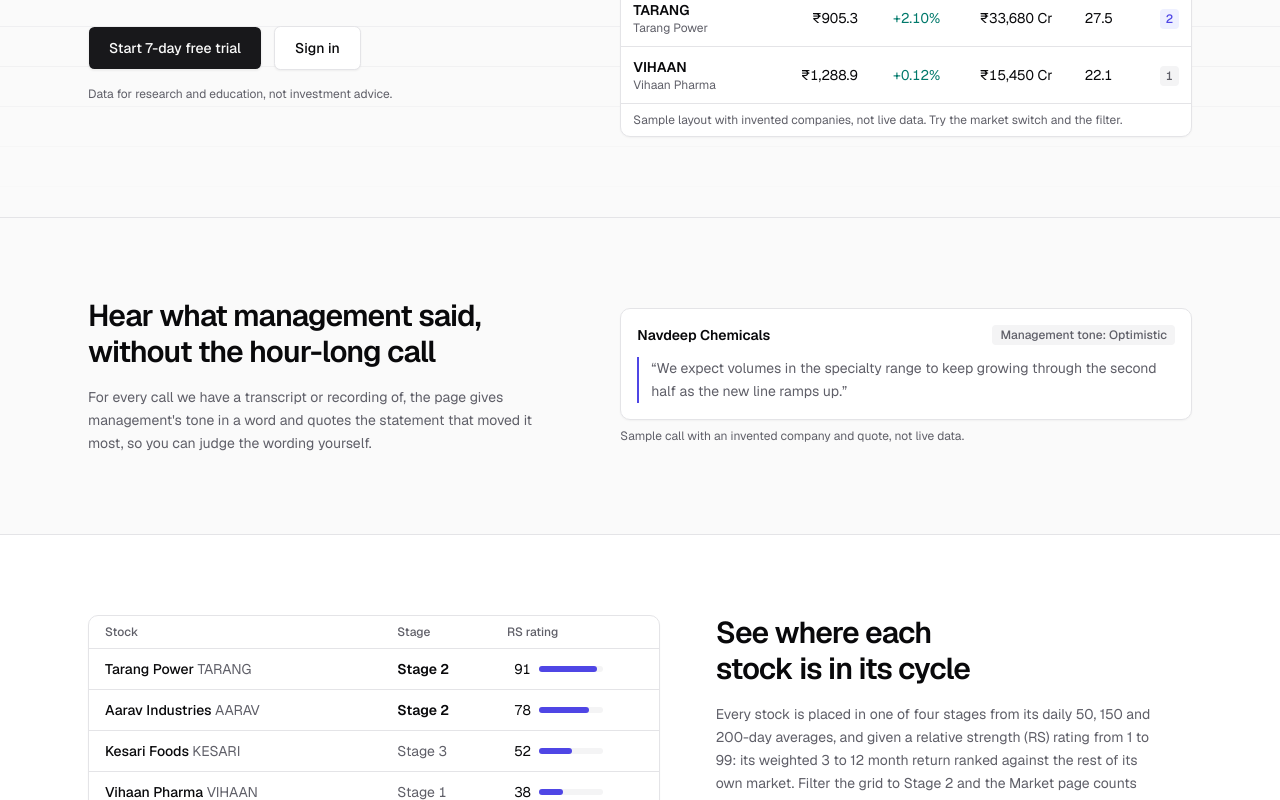
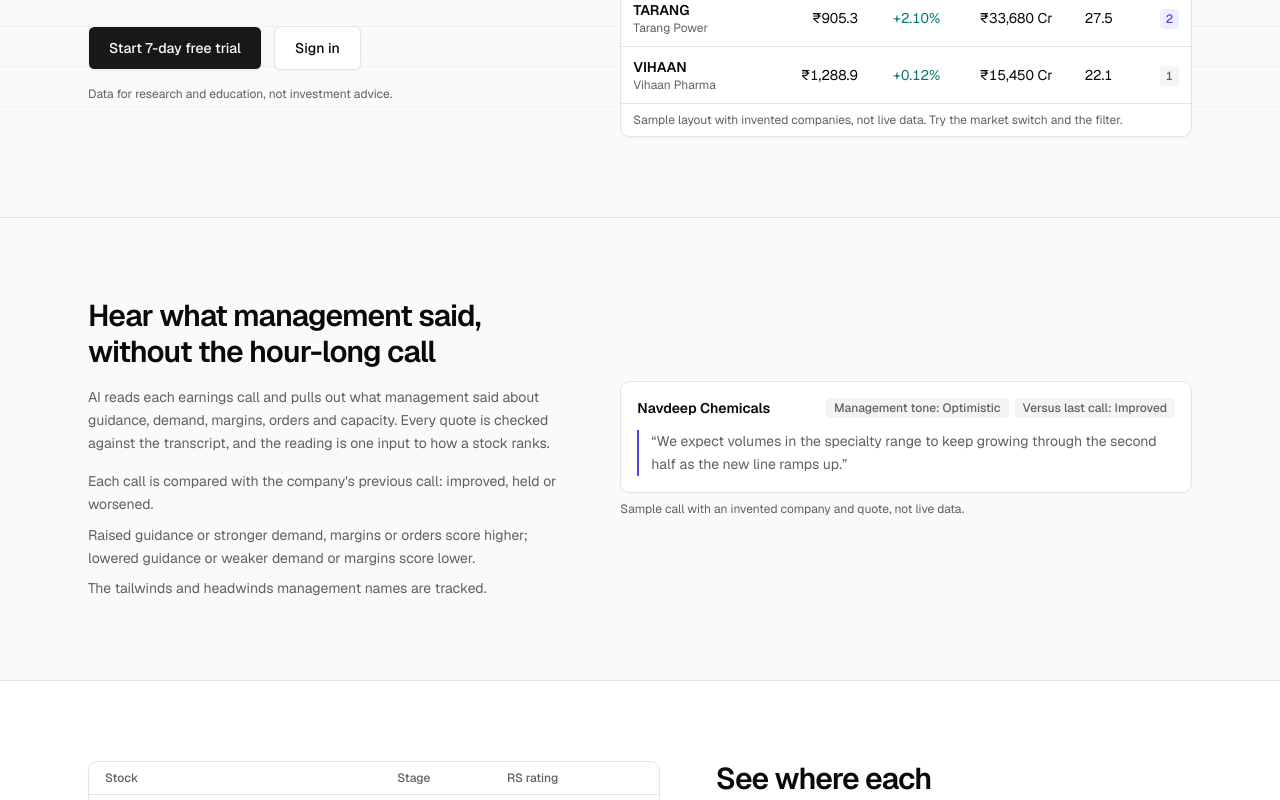
Before and after one commit to nileshshah1807-sys/ai_stock_screener, a Next.js app in the folder dashboard/: page / in a window 1280 px wide. Shown: the part 470-1270 px from the top of the page. Built offline with nearby package versions, Linux system fonts and the light colour scheme; no server answers; the database is empty.

Commit message:
copy(dashboard): landing earnings-call block: guidance, previous-call comparison, scoring, tailwinds and headwinds

```diff
--- a/dashboard/components/landing/feature-blocks.tsx
+++ b/dashboard/components/landing/feature-blocks.tsx
@@ -14,15 +14,23 @@ export function CallsBlock() {
     <div className="grid items-center gap-8 lg:grid-cols-[minmax(0,5fr)_minmax(0,6fr)] lg:gap-14">
       <div>
         <h2 className="text-title max-w-[22ch] text-balance">Hear what management said, without the hour-long call</h2>
-        <p className="mt-4 max-w-[48ch] text-sm leading-relaxed text-muted-foreground">
-          For every call we have a transcript or recording of, the page gives management&apos;s tone in a word and quotes the statement that moved it most, so you can judge the wording yourself.
+        <p className="mt-4 max-w-[52ch] text-sm leading-relaxed text-muted-foreground">
+          AI reads each earnings call and pulls out what management said about guidance, demand, margins, orders and capacity. Every quote is checked against the transcript, and the reading is one input to how a stock ranks.
         </p>
+        <ul className="mt-4 flex max-w-[52ch] flex-col gap-2 text-sm leading-relaxed text-muted-foreground">
+          <li>Each call is compared with the company&apos;s previous call: improved, held or worsened.</li>
+          <li>Raised guidance or stronger demand, margins or orders score higher; lowered guidance or weaker demand or margins score lower.</li>
+          <li>The tailwinds and headwinds management names are tracked.</li>
+        </ul>
       </div>
       <div>
         <figure className="panel p-4">
           <figcaption className="flex flex-wrap items-center justify-between gap-2 text-sm font-semibold">
             Navdeep Chemicals
-            <span className="rounded bg-(--control) px-2 py-0.5 text-xs font-medium text-muted-foreground">Management tone: Optimistic</span>
+            <span className="flex flex-wrap gap-1.5">
+              <span className="rounded bg-(--control) px-2 py-0.5 text-xs font-medium text-muted-foreground">Management tone: Optimistic</span>
+              <span className="rounded bg-(--control) px-2 py-0.5 text-xs font-medium text-muted-foreground">Versus last call: Improved</span>
+            </span>
           </figcaption>
           <blockquote className="mt-3 border-l-2 border-brand pl-3 text-sm leading-relaxed text-muted-foreground">
             “We expect volumes in the specialty range to keep growing through the second half as the new line ramps up.”
```
